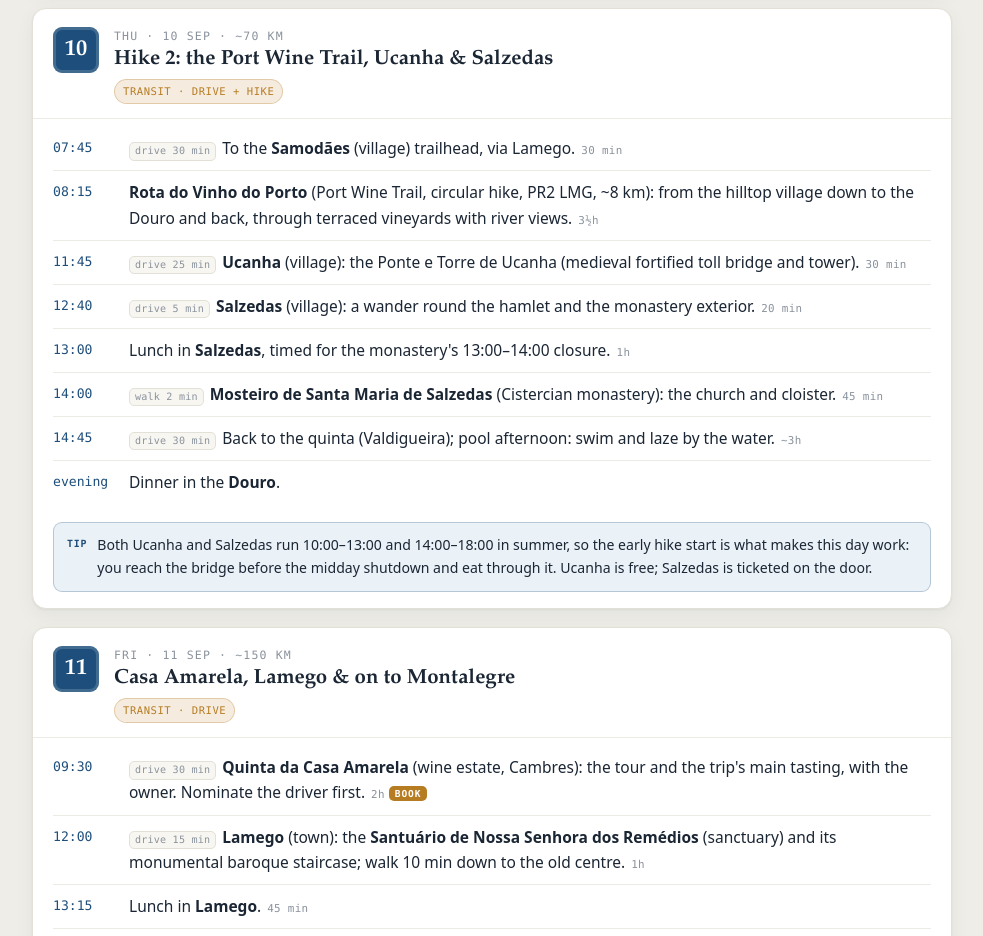
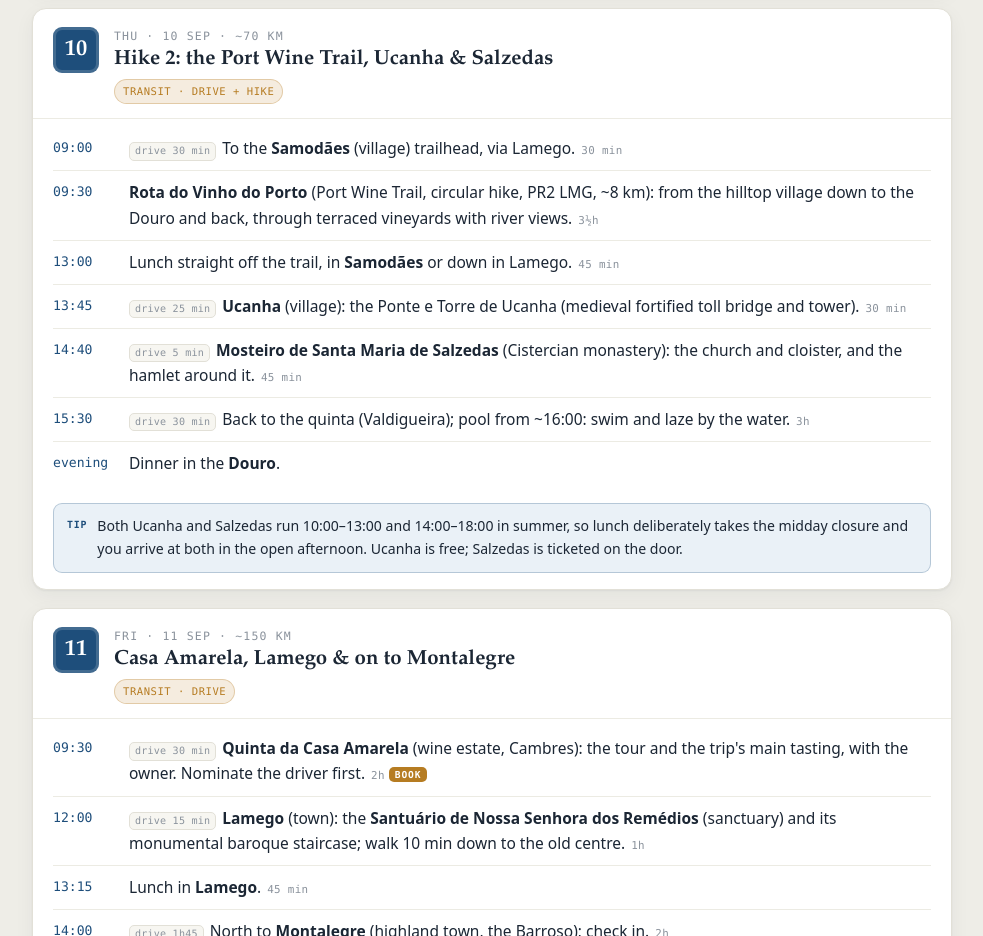
Before and after one commit to oyaMnahtanoJ/portugal, a plain HTML site: page index.html in a window 1280 px wide. Shown: the part 5640-6576 px from the top of the page, without its empty margins (148-1131 px from the left). Drawn offline with Linux system fonts and the light colour scheme.

Commit message:
Day 10: shift start to 09:00, lunch takes the midday closure, pool 16:00-19:00

```diff
--- a/index.html
+++ b/index.html
@@ -420,16 +420,15 @@
           </div>
         </div>
         <ul class="sched">
-          <li><span class="t">07:45</span><div class="a"><span class="leg">drive 30 min</span>To the <b>Samodães</b> (village) trailhead, via Lamego. <span class="dur">30 min</span></div></li>
-          <li><span class="t">08:15</span><div class="a"><b>Rota do Vinho do Porto</b> (Port Wine Trail, circular hike, PR2 LMG, ~8 km): from the hilltop village down to the Douro and back, through terraced vineyards with river views. <span class="dur">3½h</span></div></li>
-          <li><span class="t">11:45</span><div class="a"><span class="leg">drive 25 min</span><b>Ucanha</b> (village): the Ponte e Torre de Ucanha (medieval fortified toll bridge and tower). <span class="dur">30 min</span></div></li>
-          <li><span class="t">12:40</span><div class="a"><span class="leg">drive 5 min</span><b>Salzedas</b> (village): a wander round the hamlet and the monastery exterior. <span class="dur">20 min</span></div></li>
-          <li><span class="t">13:00</span><div class="a">Lunch in <b>Salzedas</b>, timed for the monastery's 13:00–14:00 closure. <span class="dur">1h</span></div></li>
-          <li><span class="t">14:00</span><div class="a"><span class="leg">walk 2 min</span><b>Mosteiro de Santa Maria de Salzedas</b> (Cistercian monastery): the church and cloister. <span class="dur">45 min</span></div></li>
-          <li><span class="t">14:45</span><div class="a"><span class="leg">drive 30 min</span>Back to the quinta (Valdigueira); pool afternoon: swim and laze by the water. <span class="dur">~3h</span></div></li>
+          <li><span class="t">09:00</span><div class="a"><span class="leg">drive 30 min</span>To the <b>Samodães</b> (village) trailhead, via Lamego. <span class="dur">30 min</span></div></li>
+          <li><span class="t">09:30</span><div class="a"><b>Rota do Vinho do Porto</b> (Port Wine Trail, circular hike, PR2 LMG, ~8 km): from the hilltop village down to the Douro and back, through terraced vineyards with river views. <span class="dur">3½h</span></div></li>
+          <li><span class="t">13:00</span><div class="a">Lunch straight off the trail, in <b>Samodães</b> or down in Lamego. <span class="dur">45 min</span></div></li>
+          <li><span class="t">13:45</span><div class="a"><span class="leg">drive 25 min</span><b>Ucanha</b> (village): the Ponte e Torre de Ucanha (medieval fortified toll bridge and tower). <span class="dur">30 min</span></div></li>
+          <li><span class="t">14:40</span><div class="a"><span class="leg">drive 5 min</span><b>Mosteiro de Santa Maria de Salzedas</b> (Cistercian monastery): the church and cloister, and the hamlet around it. <span class="dur">45 min</span></div></li>
+          <li><span class="t">15:30</span><div class="a"><span class="leg">drive 30 min</span>Back to the quinta (Valdigueira); pool from ~16:00: swim and laze by the water. <span class="dur">3h</span></div></li>
           <li><span class="t">evening</span><div class="a">Dinner in the <b>Douro</b>.</div></li>
         </ul>
-        <div class="flag info"><span class="mk">tip</span><div>Both Ucanha and Salzedas run 10:00–13:00 and 14:00–18:00 in summer, so the early hike start is what makes this day work: you reach the bridge before the midday shutdown and eat through it. Ucanha is free; Salzedas is ticketed on the door.</div></div>
+        <div class="flag info"><span class="mk">tip</span><div>Both Ucanha and Salzedas run 10:00–13:00 and 14:00–18:00 in summer, so lunch deliberately takes the midday closure and you arrive at both in the open afternoon. Ucanha is free; Salzedas is ticketed on the door.</div></div>
       </article>
 
       <article class="day" id="d11">
```
